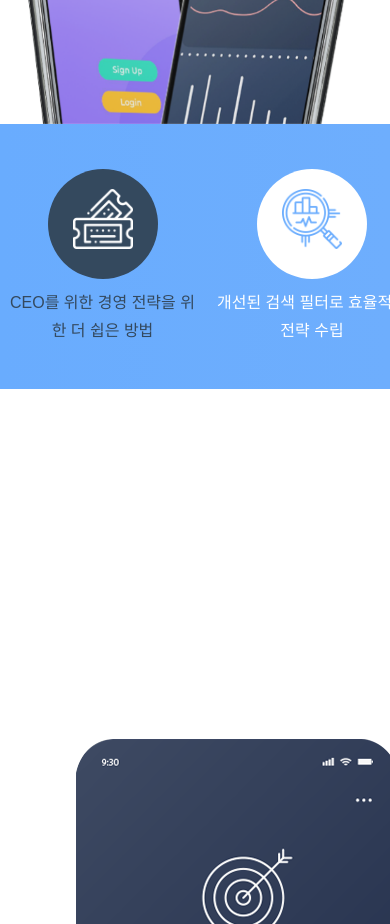
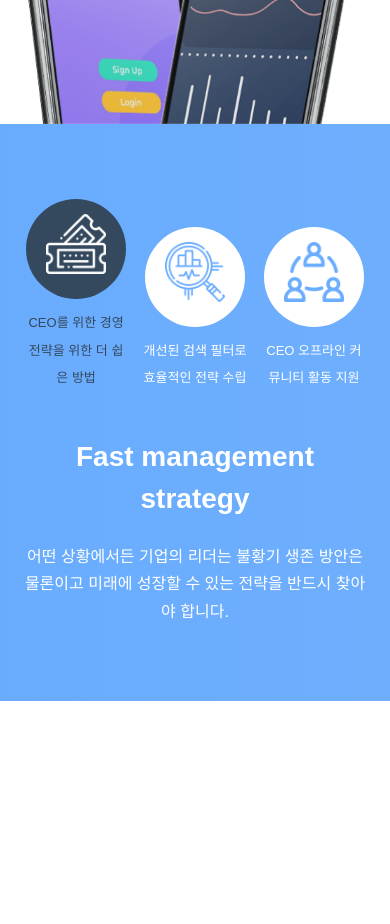
Before and after one commit to kihaeng8227/app, a plain HTML site: page index.html in a window 390 px wide. Shown: the part 2580-3504 px from the top of the page. Drawn offline with nearby package versions, Linux system fonts and the light colour scheme; some icons are missing; a web font is replaced by a local one.

Commit message:
모바일 배너

```diff
--- a/responsive.css
+++ b/responsive.css
@@ -77,4 +77,35 @@
   .access-right img {
     width: 100%;
   }
+  /* #################### section : banner #################### */
+  .banner {
+    padding-top: 30px;
+  }
+  .banner-inner {
+    width: 100%;
+  }
+  .banner-content > div {
+    float: none;
+    width: 100%;
+  }
+  .tab-btn {
+    text-align: center;
+    font-size: 13px;
+    margin-bottom: 20px;
+  }
+  .tab-btn label {
+    width: 27%;
+  }
+  .tab-btn label em {
+    width: 100px;
+    height: 100px;
+    padding-top: 15px;
+  }
+  .tab {
+    padding: 20px;
+    text-align: center;
+  }
+  .tab h2 {
+    font-size: 28px;
+  }
 }
```
